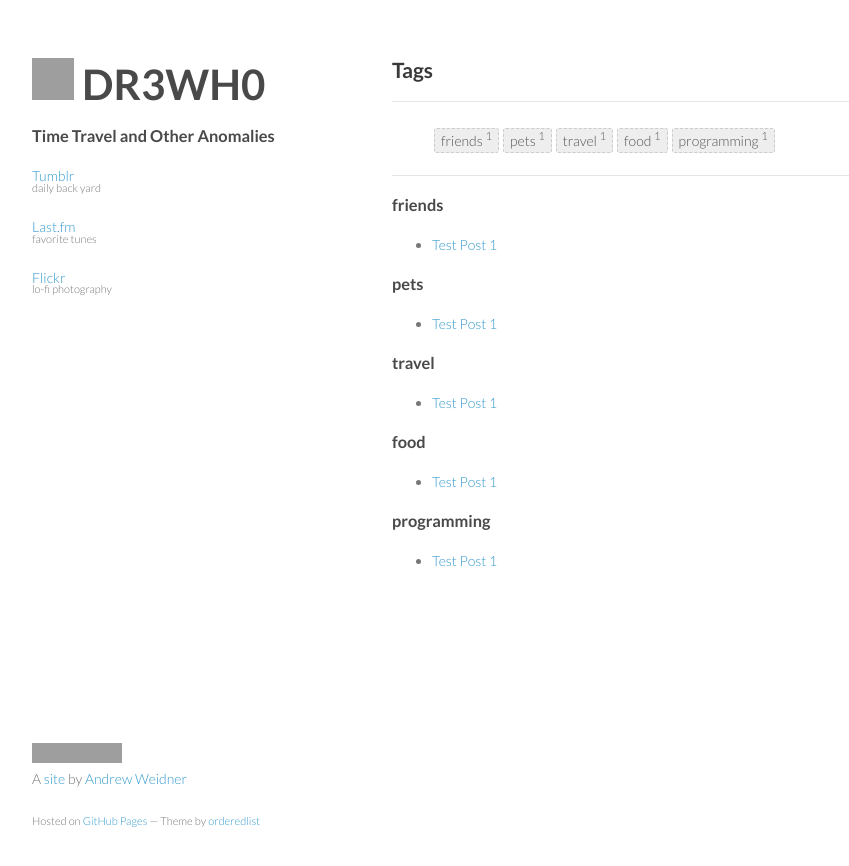
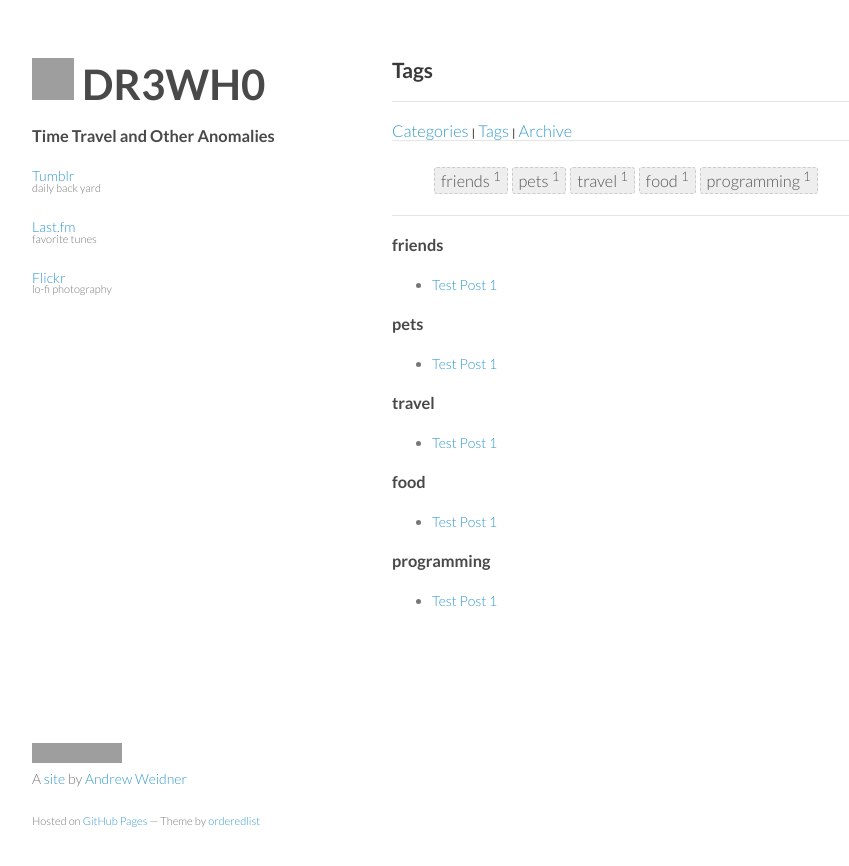
Before and after one commit to drewhop/drewhop.github.io, a Jekyll site: the page built from tags.html, in a window 1280 px wide. Shown: the top 866 px of the page, without its empty margins (178-1027 px from the left). Built offline with Jekyll 4.4.1, drawn with Linux system fonts in a browser that asks for light colours; comment, search, counter and statistics services are not loaded; grey boxes are pictures that could not be loaded.

Commit message:
Update tags.html

```diff
--- a/tags.html
+++ b/tags.html
@@ -6,6 +6,9 @@
 ---
 
 <h2>Tags</h2>
+<hr/>
+
+<h3><a href="/categories.html">Categories</a>  <small>|</small>  <a href="/tags.html">Tags</a>  <small>|</small>  <a href="/archive.html">Archive</a>
 <hr/>
 
 {% include JB/setup %}
```
